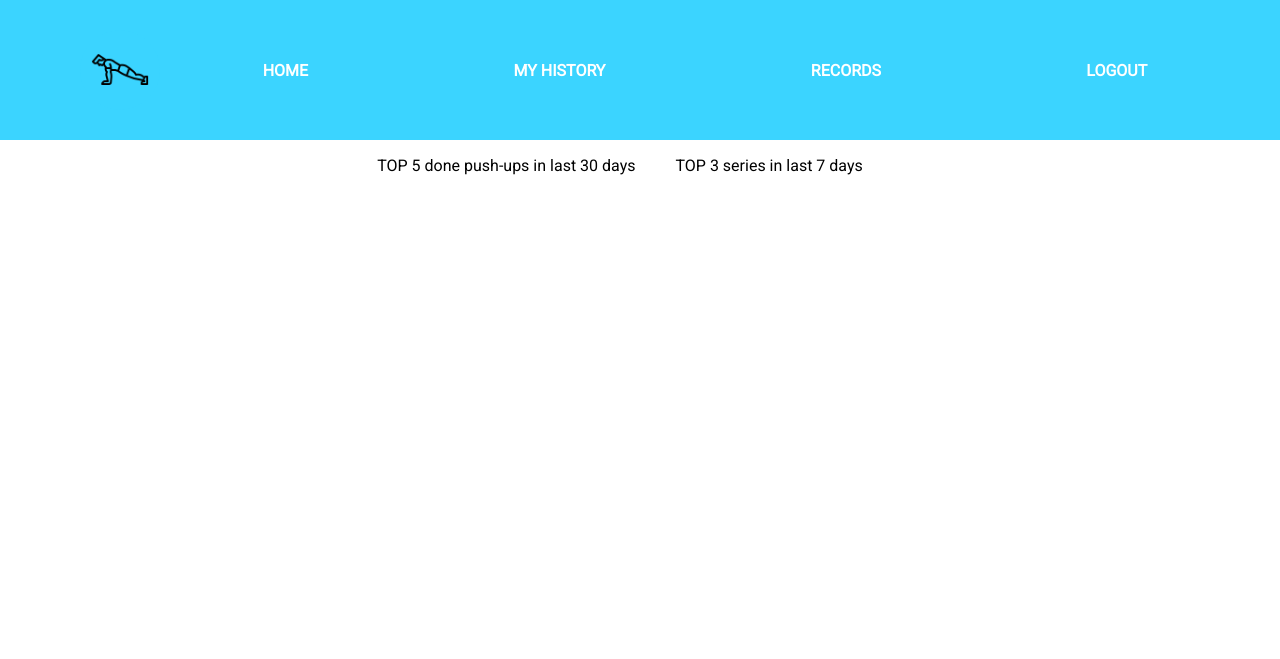
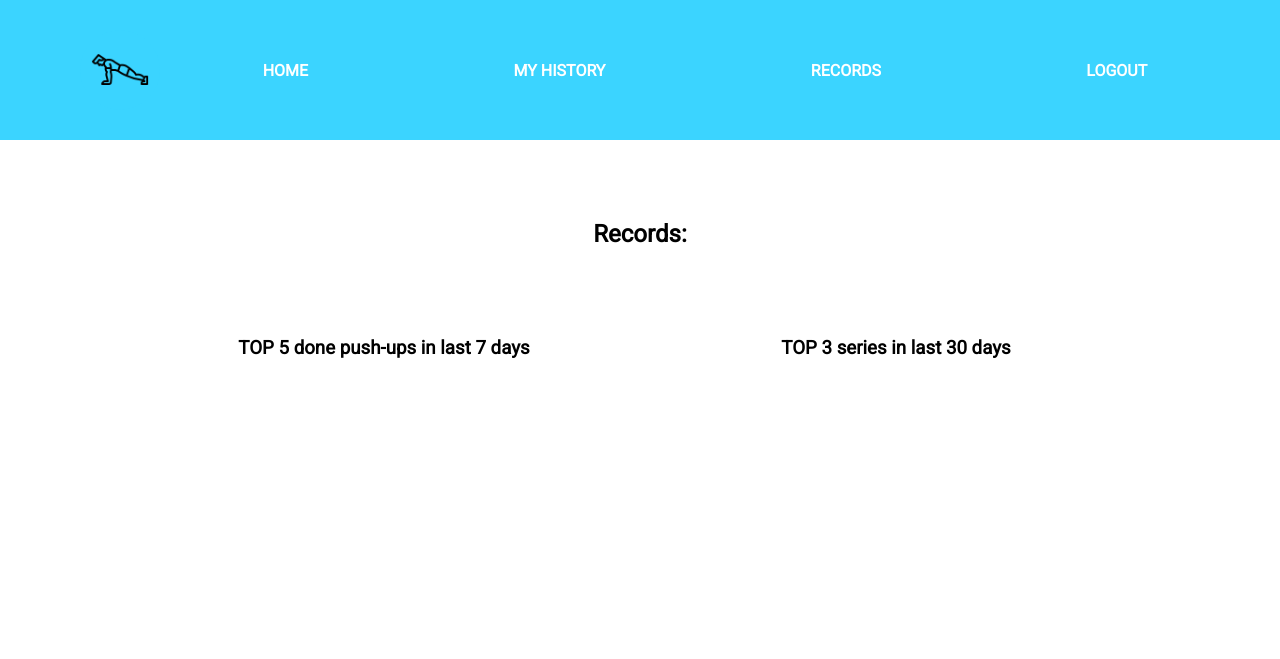
Before and after one commit to chimi-aku/pushapp1, a Django app: template pushapp/templates/records.html in a window 1280 px wide. Shown: the top 659 px of the page. Run offline with Django 3.2, Linux system fonts and the light colour scheme; the template is opened without the code that fills it, so the values that code supplies are empty; a user stored in the database is signed in.

Commit message:
reset pushups database and and styles for records.html

```diff
--- a/pushapp/static/styles.css
+++ b/pushapp/static/styles.css
@@ -174,3 +174,54 @@ main .myHistory_panel ul li{
 main .myHistory_panel ul li:nth-child(even){
     background-color: #eee;
 }
+
+/* new */
+
+main .records_panel{
+    display: flex;
+    flex-direction: column;
+    position: absolute;
+    top: 25%;
+    width: 80%;
+}
+
+main .records_panel h2{
+    text-align: center;
+}
+
+main .records_panel div{
+    display: flex;
+}
+
+main .records_panel div div h3{
+    text-align: center;
+}
+
+main .records_panel div div{
+    padding: 50px 25px;
+    display: flex;
+    flex-direction: column;
+    width: 50%;
+}
+
+main .records_panel ol{
+    list-style-type: none;
+    padding: 0;
+    width: 100%;
+}
+
+main .records_panel ol li{
+    padding: 15px 20px;
+    background-color: #ddd;
+    text-align: center;
+}
+
+main .records_panel ol li:nth-child(even){
+    background-color: #eee;
+}
+
+.errorlist {
+    list-style-type: none;
+    color: red;
+    padding: 0;
+}
--- a/pushapp/templates/pushup_form.html
+++ b/pushapp/templates/pushup_form.html
@@ -4,7 +4,6 @@
 
     <div class="add_pushUp_panel">
         <h2>Add your push ups!</h2>
-        <h3>{{loggedUser}}</h3>
         <form action="" method="POST">
             {% csrf_token %}
             {{form.as_p }}
--- a/pushapp/templates/records.html
+++ b/pushapp/templates/records.html
@@ -2,19 +2,28 @@
 
 {% block records %}
 
-<p>TOP 5 done push-ups in last 30 days</p>
+
+<div class="records_panel">
+    <h2>Records:</h2>
+    <div>
+        <div>
+            <h3>TOP 5 done push-ups in last 7 days</h3>
             <ol>
                 {% for instace in TOP5Last7Days %}
-    <li>{{instace.user.user}} {{instace.sum}}</li>
+                <li>{{instace.user.user}}: {{instace.sum}}</li>
                 {% endfor %}
             </ol>
-
-<p>TOP 3 series in last 7 days</p>
+        </div>
+        <div>
+            <h3>TOP 3 series in last 30 days</h3>
             <ol>
                 {% for instace in TOP3Last30Days %}
-    <li>{{instace.user.user}} {{instace.count}}</li>
+                <li>{{instace.user.user}}: {{instace.count}}</li>
                 {% endfor %}
             </ol>
+        </div>
+    </div>
+</div>
 
 
 {% endblock %}
```
Also changed, not shown: db.sqlite3. Lines whose indentation alone changed are shown as unchanged.
